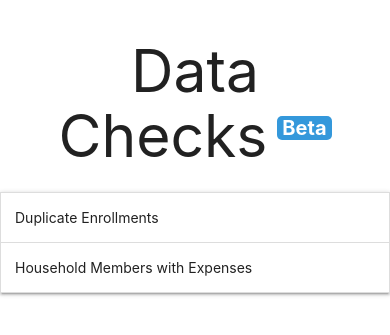
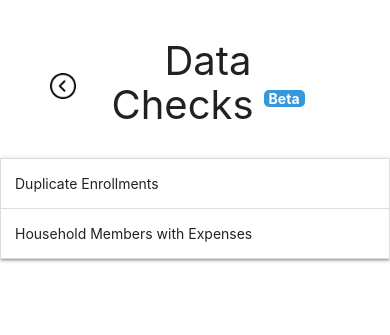
Before and after one commit to ezamo007/FSCope-Enhanced, a Flask app: page /checks in a window 390 px wide. Shown: the top 335 px of the page. Run offline with Flask 3, Linux system fonts and the light colour scheme.

Commit message:
Add back button to data checks page

```diff
--- a/static/css/tables.css
+++ b/static/css/tables.css
@@ -77,3 +77,14 @@ h1{
     padding-left: 5px;
     padding-right: 5px;
   }
+
+  @media screen and (max-width: 768px) {
+
+    h1{
+      font-size: 40px;
+    }
+    sup{
+      font-size: 14px;
+    }
+
+  }
--- a/templates/checks.html
+++ b/templates/checks.html
@@ -13,10 +13,14 @@
   <link rel="icon" href="{{ url_for('static', filename='favicon.ico') }}" type="image/x-icon" alt="FSCope Logo">
 </head>
 <body>
+  <div class="container" id = "headerBar">
+    <a href = "/"><h1><img class = "h1Logo arrow" src="{{ url_for('static', filename='media/leftArrowinCircle.png') }}" alt="Scope target logo."></h1></a>
+    <h1>Data Checks<sup>Beta</sup></h1>
+    <div class="spacer"></div>
+  </div>
+
   <div class="container">
-    <h1>Data Checks<sup>Beta</sup></h1>
-
-    <ul class="collapsible">
+     <ul class="collapsible">
       {% for error_type, error_data in allErrors.items() %}
       <li>
         <div class="collapsible-header">{{ error_type }}</div>
```
